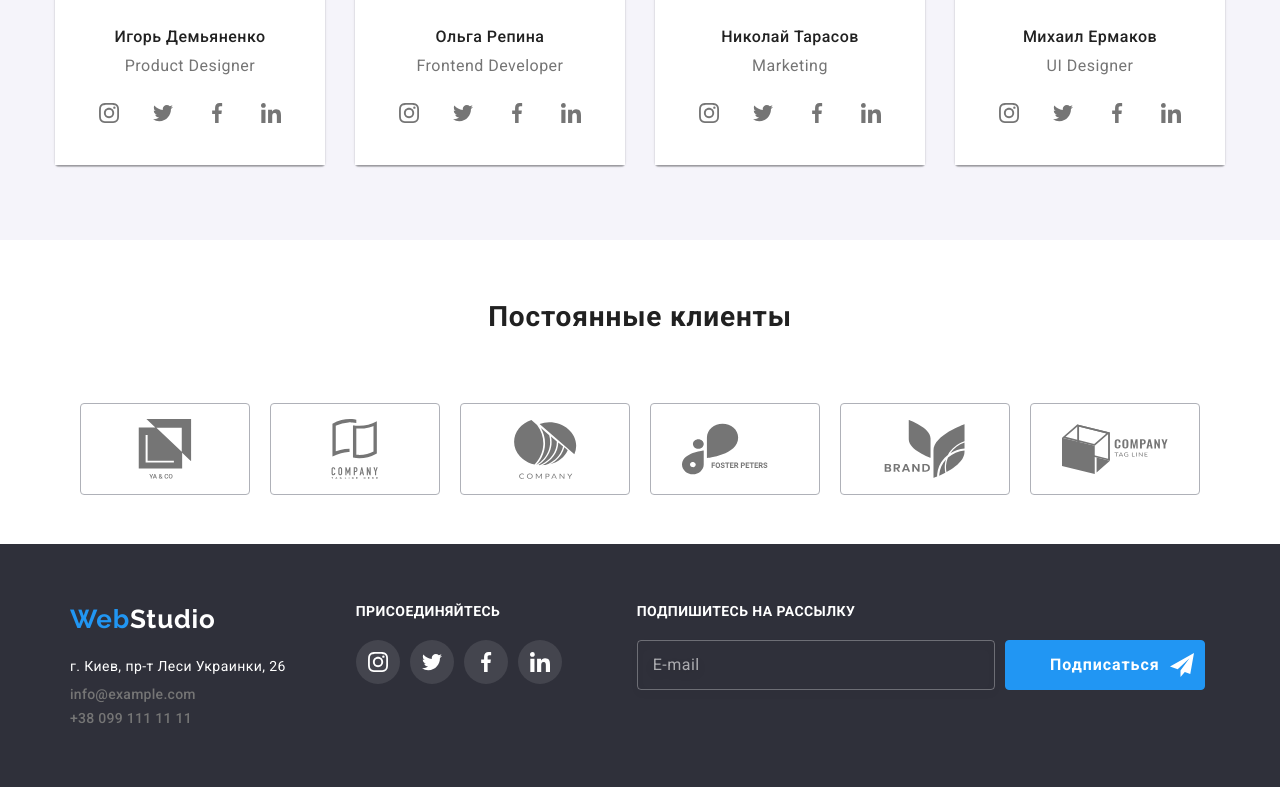
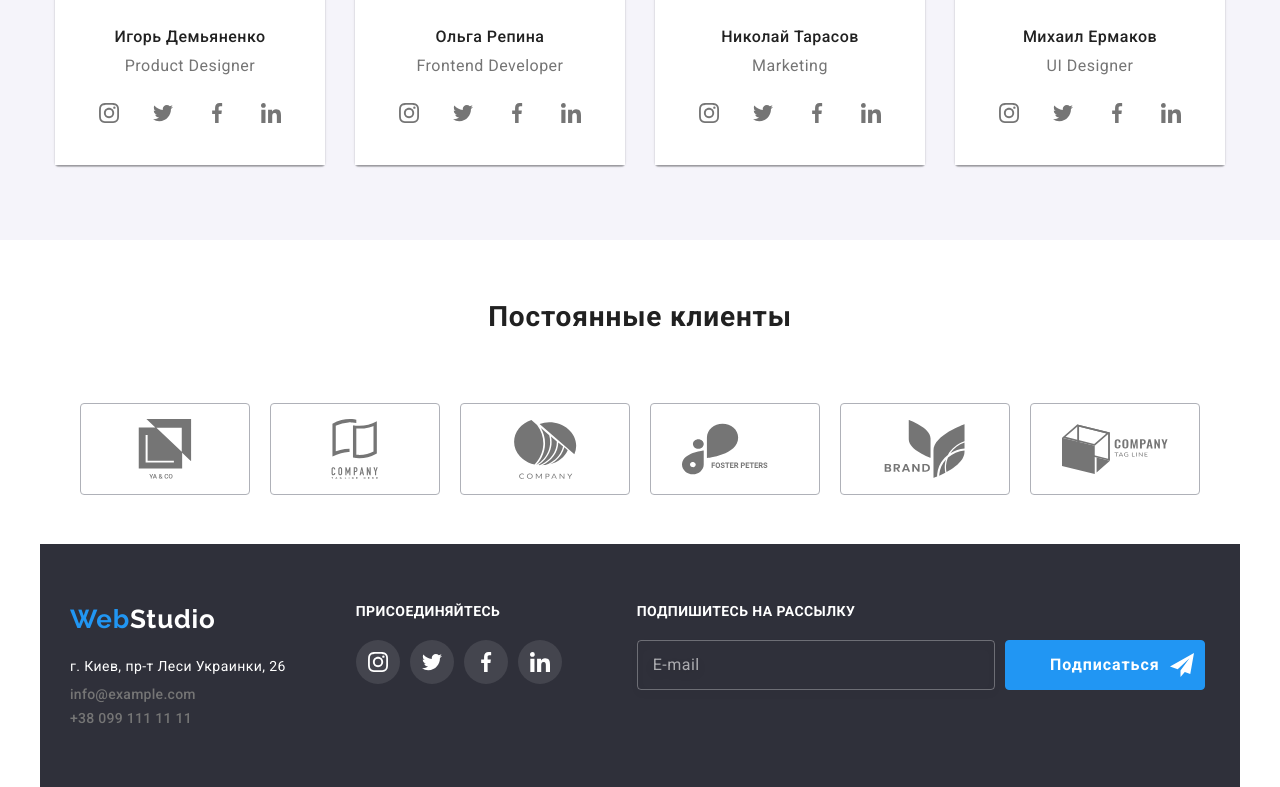
Before and after one commit to LiliaSlabka/goit-markup-hw-08, a plain HTML site: page index.html in a window 1280 px wide. Shown: the part 2081-2868 px from the top of the page. Drawn offline with nearby package versions, Linux system fonts and the light colour scheme; files that its build step writes are made by us from their sources.

Commit message:
Адаптивна верстка+графіка згідно д/з №8

```diff
--- a/index.html
+++ b/index.html
@@ -60,7 +60,7 @@
 
             <ul class="mobile-menu-contacts list">
               <li class="mobile-menu-contacts-item">
-                <a class="mobile-menu-contacts-link-tel link" href=" tel:+380961111111"
+                <a class="mobile-menu-contacts-link-tel link" href="tel:+380961111111"
                   >+38 096 111 11 11</a
                 >
               </li>
@@ -587,8 +587,7 @@
 
     <!--Футер-->
     <!-- Адрес -->
-  <footer class="footer">
-    <div class="footer-container container">
+  <footer class="footer  footer-container container ">
       <div class="footer-contacts">
         <div class="footer-contact">
           <a class="logo link" href="./index.html">
@@ -610,6 +609,7 @@
             </ul>
           </address>
         </div>
+
 
         <!-- Социальные сети -->
         <div class="footer-icons">
```
Also changed, not shown: portfolio.html (+1 -1 lines).
